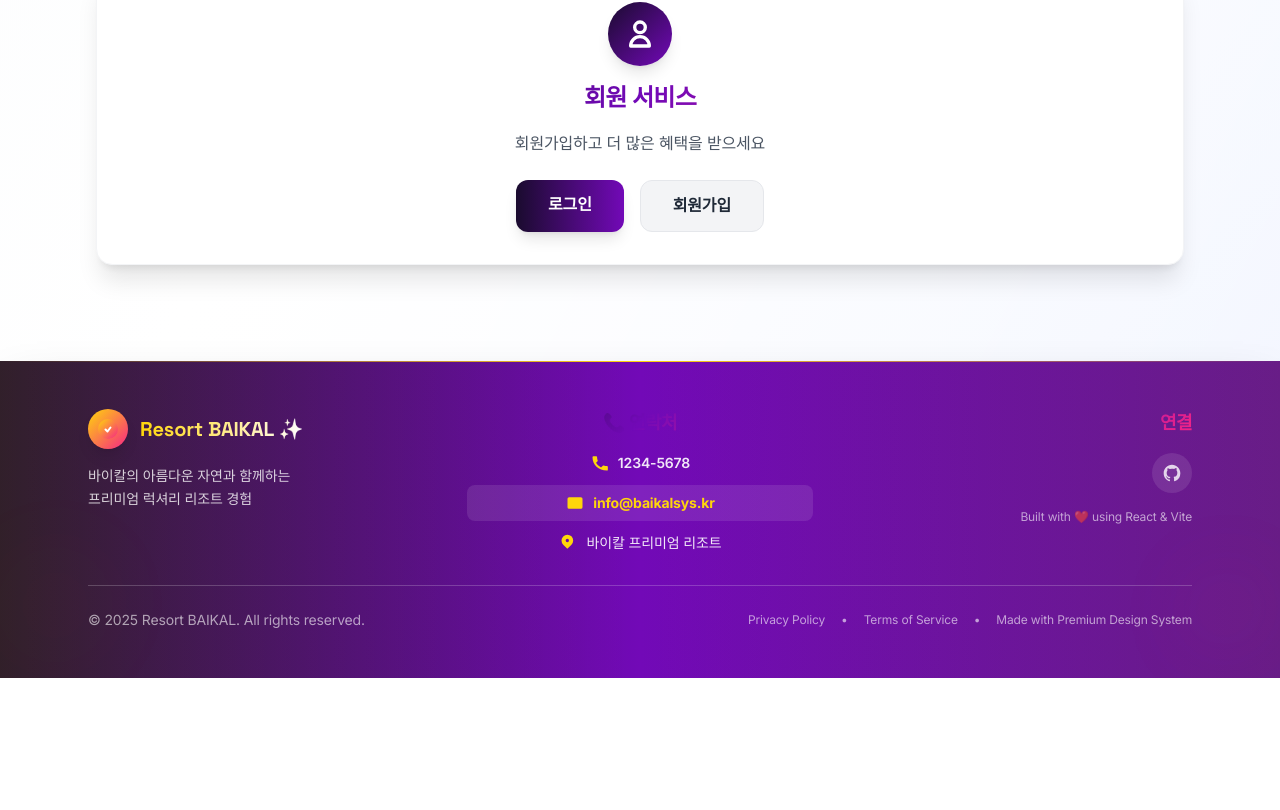
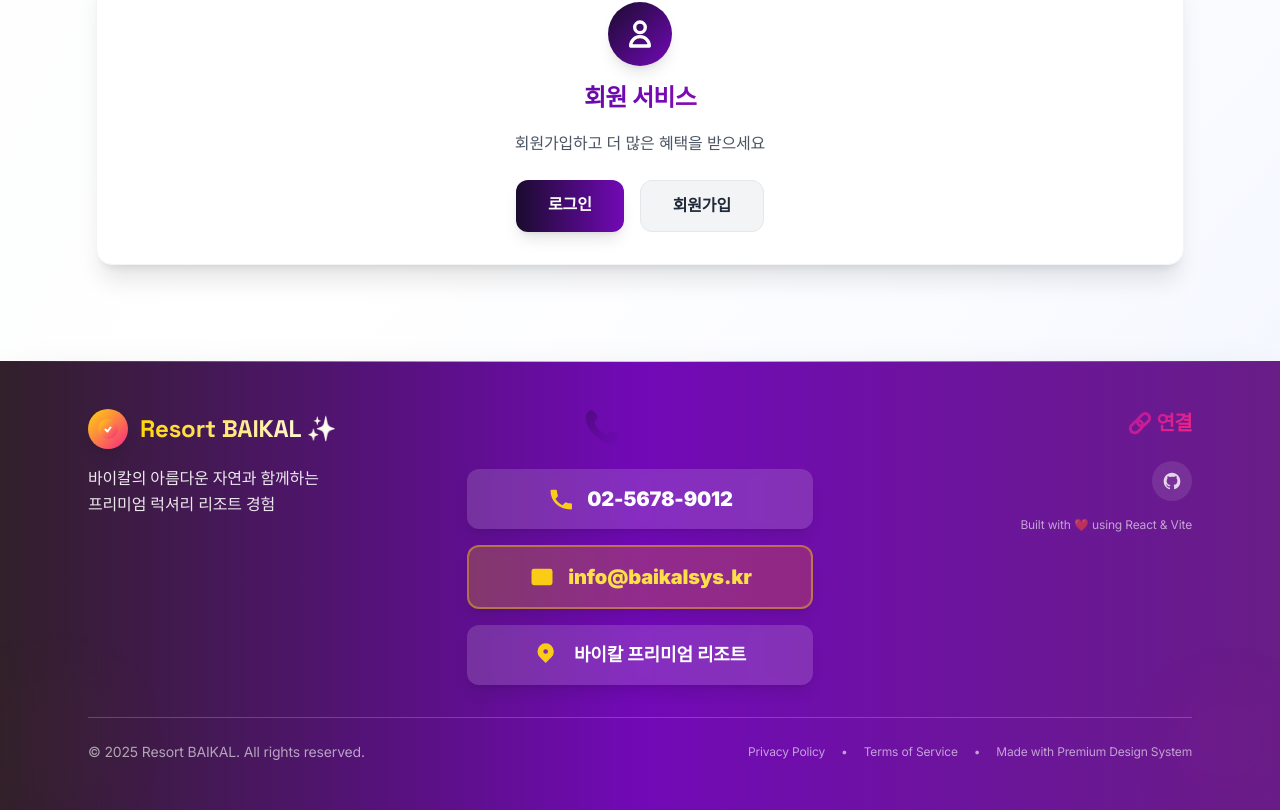
Before and after one commit to mxten777/mvp_project_26, a React (Vite) app: page / in a window 1280 px wide. Shown: the part 1908-2718 px from the top of the page. Before the commit the page ends 2586 px from the top, so only its background shows below. Built offline with nearby package versions, Linux system fonts and the light colour scheme; a web font is replaced by a local one.

Commit message:
UI/UX 개선: 헤더/푸터 가독성 향상 - 폰트 크기 증가, 연락처 정보 강조, 이메일 주소 변경

```diff
--- a/src/components/Layout.jsx
+++ b/src/components/Layout.jsx
@@ -134,7 +134,7 @@ const PremiumLayout = React.memo(function PremiumLayout({ children }) {
               <svg className="w-4 h-4 text-brand-gold" fill="currentColor" viewBox="0 0 24 24">
                 <path d="M6.62 10.79a15.053 15.053 0 006.59 6.59l2.2-2.2a1 1 0 011.11-.21c1.21.49 2.53.76 3.88.76a1 1 0 011 1V20a1 1 0 01-1 1C10.07 21 3 13.93 3 5a1 1 0 011-1h3.5a1 1 0 011 1c0 1.35.27 2.67.76 3.88a1 1 0 01-.21 1.11l-2.2 2.2z"/>
               </svg>
-              <span className="text-xs text-white/90 font-medium">1234-5678</span>
+              <span className="text-xs text-white/90 font-medium">02-5678-9012</span>
             </div>
 
             {/* 테마 토글 */}
@@ -210,7 +210,7 @@ const PremiumLayout = React.memo(function PremiumLayout({ children }) {
                   <svg className="w-5 h-5 text-brand-gold" fill="currentColor" viewBox="0 0 24 24">
                     <path d="M6.62 10.79a15.053 15.053 0 006.59 6.59l2.2-2.2a1 1 0 011.11-.21c1.21.49 2.53.76 3.88.76a1 1 0 011 1V20a1 1 0 01-1 1C10.07 21 3 13.93 3 5a1 1 0 011-1h3.5a1 1 0 011 1c0 1.35.27 2.67.76 3.88a1 1 0 01-.21 1.11l-2.2 2.2z"/>
                   </svg>
-                  <span className="text-white/90 font-medium">고객센터 1234-5678</span>
+                  <span className="text-white/90 font-medium">고객센터 02-5678-9012</span>
                 </div>
 
                 {/* GitHub 링크 */}
@@ -274,11 +274,11 @@ const PremiumLayout = React.memo(function PremiumLayout({ children }) {
                     </defs>
                   </svg>
                 </div>
-                <span className="font-display font-black text-xl bg-gradient-to-r from-brand-gold to-white bg-clip-text text-transparent">
+                <span className="font-display font-black text-2xl bg-gradient-to-r from-brand-gold to-white bg-clip-text text-transparent">
                   Resort BAIKAL ✨
                 </span>
               </div>
-              <p className="text-white/80 text-sm leading-relaxed">
+              <p className="text-white/90 text-base leading-relaxed font-medium">
                 바이칼의 아름다운 자연과 함께하는<br />
                 프리미엄 럭셔리 리조트 경험
               </p>
@@ -286,34 +286,37 @@ const PremiumLayout = React.memo(function PremiumLayout({ children }) {
 
             {/* 연락처 정보 */}
             <div className="text-center">
-              <h3 className="text-brand-gold font-bold text-lg mb-4">📞 연락처</h3>
-              <div className="space-y-3 text-white/90 text-sm">
-                <div className="flex items-center justify-center gap-2">
-                  <svg className="w-5 h-5 text-brand-gold" fill="currentColor" viewBox="0 0 24 24">
+              <h3 className="text-white font-black text-2xl mb-6 flex items-center justify-center gap-3">
+                <span className="text-3xl">📞</span>
+                <span className="drop-shadow-lg">연락처</span>
+              </h3>
+              <div className="space-y-4 text-white">
+                <div className="flex items-center justify-center gap-3 bg-white/15 backdrop-blur-sm rounded-xl px-6 py-4 hover:bg-white/25 transition-all shadow-lg">
+                  <svg className="w-7 h-7 text-yellow-400 flex-shrink-0" fill="currentColor" viewBox="0 0 24 24">
                     <path d="M6.62 10.79a15.053 15.053 0 006.59 6.59l2.2-2.2a1 1 0 011.11-.21c1.21.49 2.53.76 3.88.76a1 1 0 011 1V20a1 1 0 01-1 1C10.07 21 3 13.93 3 5a1 1 0 011-1h3.5a1 1 0 011 1c0 1.35.27 2.67.76 3.88a1 1 0 01-.21 1.11l-2.2 2.2z"/>
                   </svg>
-                  <span className="font-semibold">1234-5678</span>
+                  <span className="font-black text-xl text-white">02-5678-9012</span>
                 </div>
-                <div className="flex items-center justify-center gap-2 bg-white/10 rounded-lg px-4 py-2 hover:bg-white/20 transition-all">
-                  <svg className="w-5 h-5 text-brand-gold" fill="currentColor" viewBox="0 0 24 24">
+                <div className="flex items-center justify-center gap-3 bg-gradient-to-r from-yellow-500/25 to-orange-500/25 backdrop-blur-sm rounded-xl px-6 py-4 hover:from-yellow-500/35 hover:to-orange-500/35 transition-all border-2 border-brand-gold/40 shadow-lg">
+                  <svg className="w-7 h-7 text-yellow-400 flex-shrink-0" fill="currentColor" viewBox="0 0 24 24">
                     <path d="M3 8l7.89 4.26a2 2 0 002.22 0L21 8M5 19h14a2 2 0 002-2V7a2 2 0 00-2-2H5a2 2 0 00-2 2v10a2 2 0 002 2z"/>
                   </svg>
-                  <a href="mailto:info@baikalsys.kr" className="font-bold text-brand-gold hover:text-white transition-colors">
+                  <a href="mailto:info@baikalsys.kr" className="font-black text-xl text-yellow-300 hover:text-white transition-colors">
                     info@baikalsys.kr
                   </a>
                 </div>
-                <div className="flex items-center justify-center gap-2">
-                  <svg className="w-5 h-5 text-brand-gold" fill="currentColor" viewBox="0 0 24 24">
+                <div className="flex items-center justify-center gap-3 bg-white/15 backdrop-blur-sm rounded-xl px-6 py-4 hover:bg-white/25 transition-all shadow-lg">
+                  <svg className="w-7 h-7 text-yellow-400 flex-shrink-0" fill="currentColor" viewBox="0 0 24 24">
                     <path fillRule="evenodd" d="M5.05 4.05a7 7 0 119.9 9.9L10 18.9l-4.95-4.95a7 7 0 010-9.9zM10 11a2 2 0 100-4 2 2 0 000 4z" clipRule="evenodd"/>
                   </svg>
-                  <span>바이칼 프리미엄 리조트</span>
+                  <span className="font-bold text-lg text-white">바이칼 프리미엄 리조트</span>
                 </div>
               </div>
             </div>
 
             {/* 소셜 & 개발자 정보 */}
             <div className="text-center md:text-right">
-              <h3 className="text-brand-gold font-bold text-lg mb-4">연결</h3>
+              <h3 className="text-white font-black text-xl mb-6">🔗 연결</h3>
               <div className="flex justify-center md:justify-end gap-4 mb-4">
                 <a
                   href="https://github.com/mxten777/mvp_project_26"
--- a/src/components/MainNav.jsx
+++ b/src/components/MainNav.jsx
@@ -101,7 +101,7 @@ const MainNav = React.memo(function MainNav() {
               <Link
                 key={nav.to}
                 to={nav.to}
-                className={`group relative px-6 py-3 rounded-xl font-bold text-base transition-all duration-300 ${
+                className={`group relative px-6 py-3 rounded-xl font-black text-lg transition-all duration-300 ${
                   pathname === nav.to
                     ? `bg-gradient-to-r ${nav.color} text-white shadow-lg scale-105`
                     : "text-gray-700 dark:text-gray-200 hover:bg-gray-100 dark:hover:bg-gray-800"
@@ -110,7 +110,7 @@ const MainNav = React.memo(function MainNav() {
                 tabIndex={0}
               >
                 <span className="flex items-center gap-2">
-                  <span className="text-lg">{nav.icon}</span>
+                  <span className="text-xl">{nav.icon}</span>
                   <span>{nav.label}</span>
                 </span>
                 {pathname === nav.to && (
```
